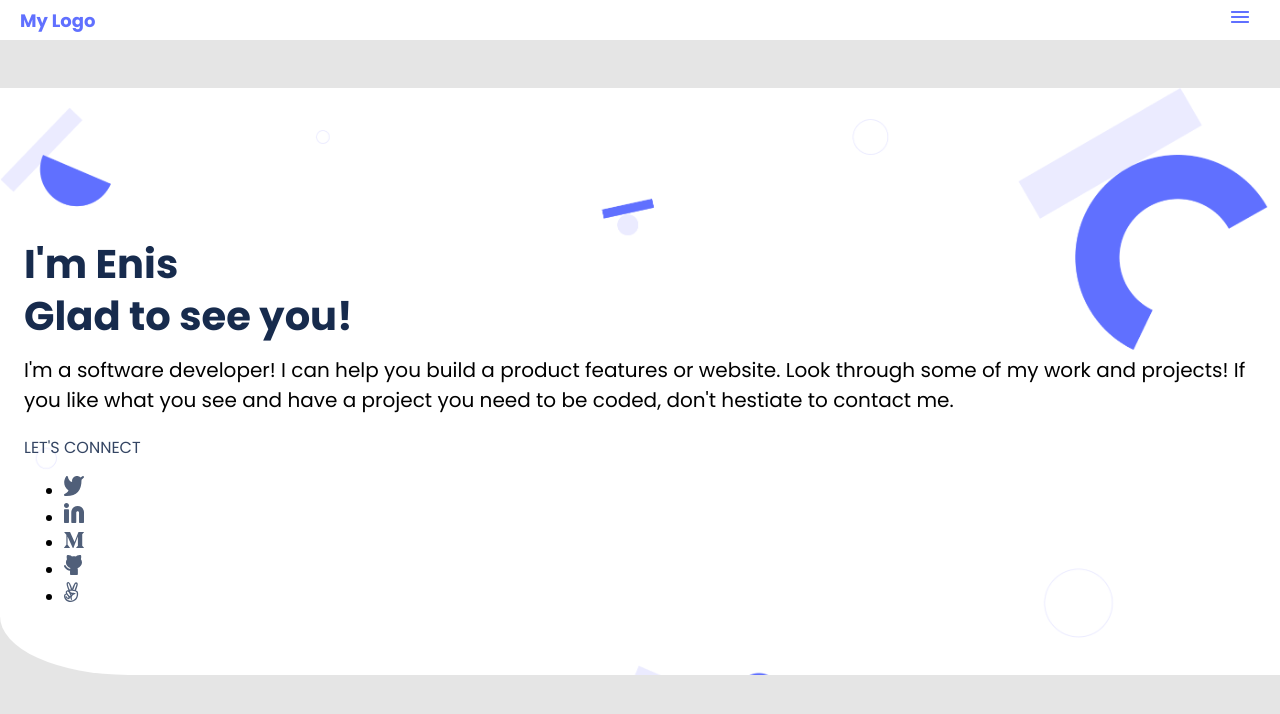
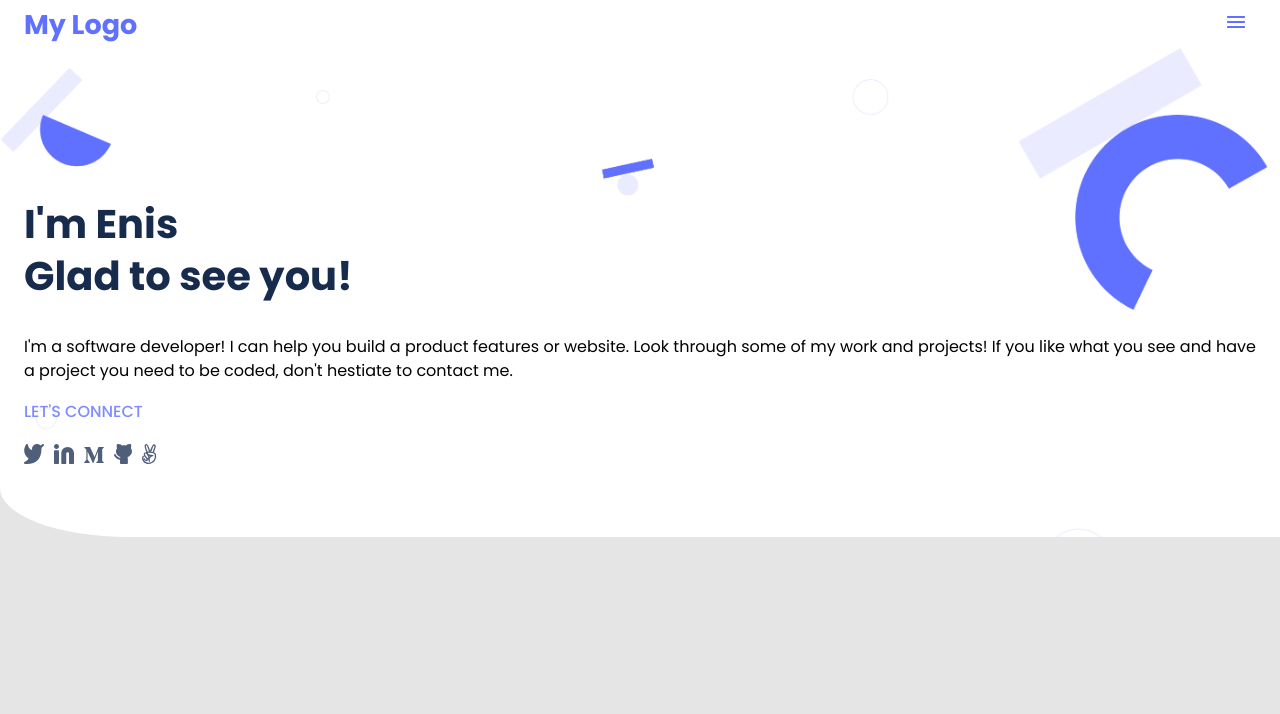
Before and after one commit to enis-memic/My-portfolio, a website: page index.html in a window 1280 px wide. Drawn offline with Linux system fonts and the light colour scheme.

Commit message:
Add more styling to the page

```diff
--- a/style.css
+++ b/style.css
@@ -21,6 +21,7 @@ section {
   border-radius: 0 0 0 10%;
   padding-bottom: 50px;
 }
+
 a {
   text-decoration: none;
   color: #344563;
@@ -28,17 +29,25 @@ a {
 header {
   background-color: #fff;
 }
+li {
+  list-style: none;
+}
 .header-section {
+  position: absolute;
+  width: 375px;
+  height: 718px;
+  left: 0px;
+  right: 0px;
   display: flex;
   justify-content: space-between;
   align-items: center;
   width: 100%;
-  height: 40px;
-  padding: 10px 20px;
+  height: 50px;
+  padding: 14px 24px;
 }
 .header-logo {
   font-weight: 700;
-  font-size: 12px;
+  font-size: 18px;
   text-align: center;
   color: #6070ff;
 }
@@ -53,9 +62,28 @@ header {
   font-size: 40px;
   line-height: 52px;
   margin-top: 70px;
+  font-style: normal;
+  display: flex;
+  align-items: center;
 }
 .intro-intro {
-  font-size: 20px;
-  margin-top: -20px;
+  font-size: 16px;
+  font-weight: 400;
+  line-height: 24px;
   background-image: none;
 }
+.connect {
+  font-weight: 500;
+  font-size: 16px;
+  line-height: 24px;
+  color: #7f8cff;
+  text-decoration: none;
+  margin-top: 30px;
+}
+.connect-icons {
+  display: flex;
+  margin-top: 20px;
+  margin-left: -40px;
+  align-items: center;
+  gap: 10px;
+}
```
